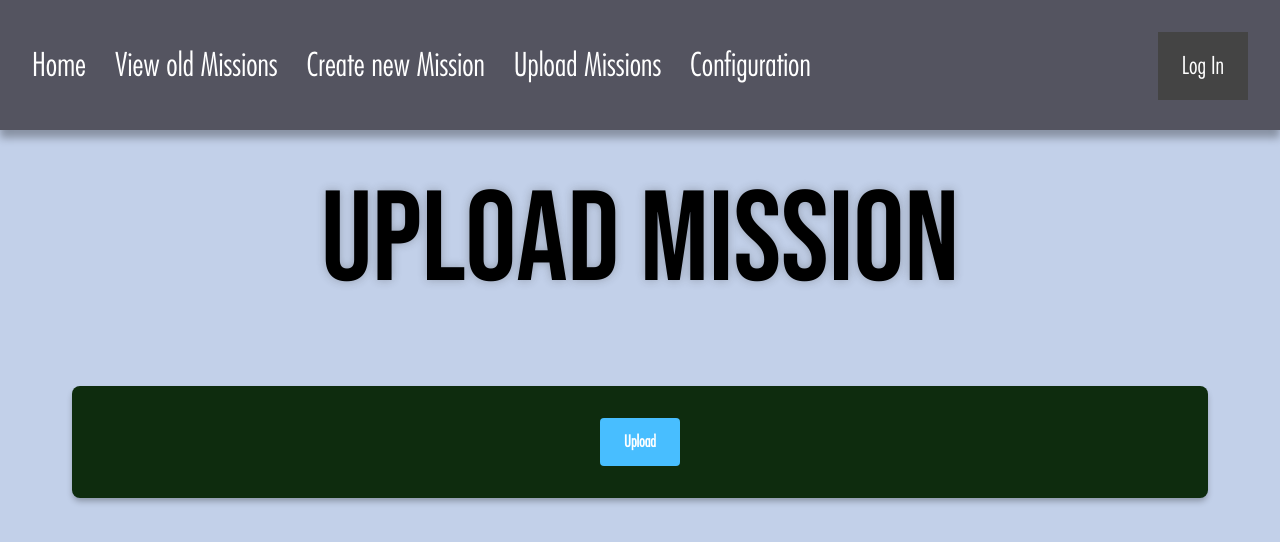
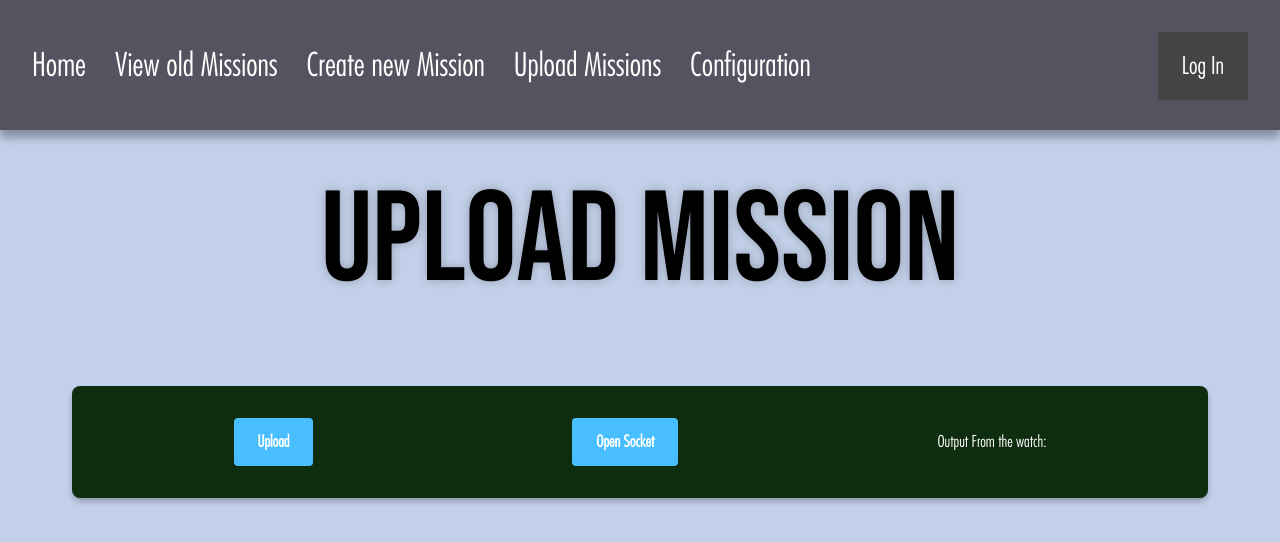
Before and after one commit to TactiGridCyb/TactiGrid-WebApp, a Next.js app in the folder my-app/: page /upload-missions in a window 1280 px wide. Shown: the top 542 px of the page. Built offline with nearby package versions, Linux system fonts and the light colour scheme.

Commit message:
Just in case I will ruin the whole app I do commit

```diff
--- a/my-app/app/styles/componentsDesign/LoginDialog.module.css
+++ b/my-app/app/styles/componentsDesign/LoginDialog.module.css
@@ -24,6 +24,7 @@
     position: relative;
     box-shadow: 0 2px 10px rgba(0, 0, 0, 0.3);
     color: #fff;
+
   }
 
   /* Close button in the top-right corner */
--- a/my-app/app/styles/uploadMissions.module.css
+++ b/my-app/app/styles/uploadMissions.module.css
@@ -25,6 +25,7 @@
     display: flex;
     justify-content: center;
     align-items: center;
+    justify-content: space-around;
   }
 
   /* Upload button styling */
--- a/my-app/app/upload-missions/page.js
+++ b/my-app/app/upload-missions/page.js
@@ -30,6 +30,13 @@ export default function UploadMission() {
           >
             Upload
           </button>
+          <button
+            className={styles.uploadBtn}
+
+          >
+            Open Socket
+          </button>
+          <h2>Output From the watch: </h2>
         </div>
       </main>
     </div>
```
